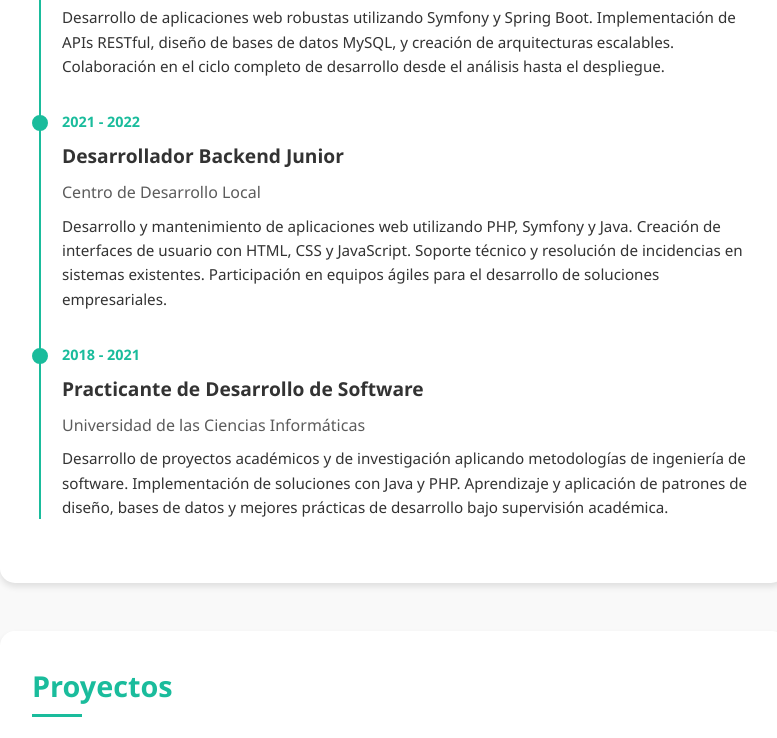
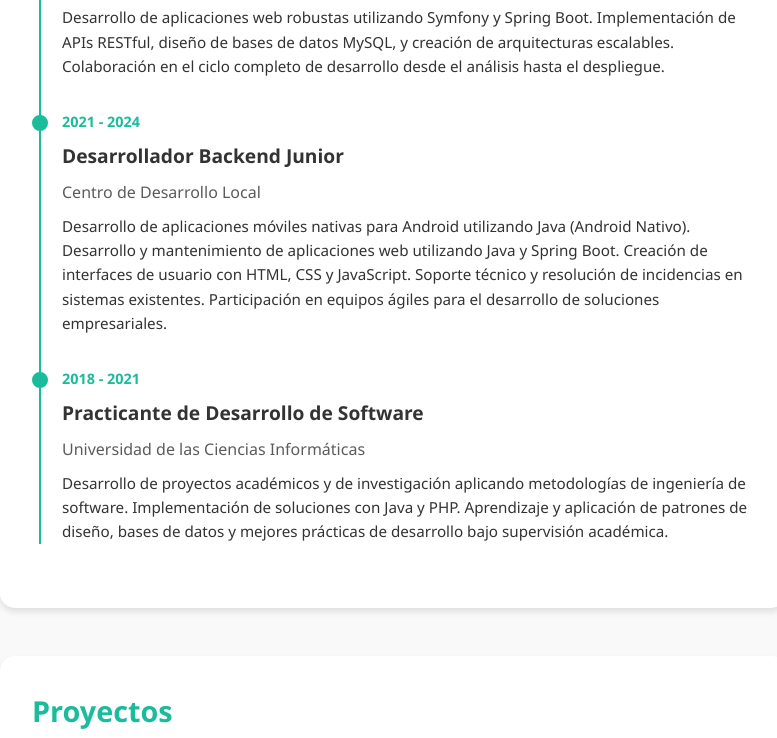
Before and after one commit to Christianrvdv/christianrvdv, a plain HTML site: page index.html in a window 1280 px wide. Shown: the part 1786-2524 px from the top of the page, without its empty margins (454-1231 px from the left). Drawn offline with Linux system fonts and the light colour scheme.

Commit message:
feat(i18n): Actualización de fechas de proyectos y estudios en traducciones Se han actualizado las fechas de inicio/fin para las siguientes entradas en las claves de traducción, tanto en español ('es') como en inglés ('en'), dentro del archivo script.js:

```diff
--- a/index.html
+++ b/index.html
@@ -152,7 +152,7 @@
                 <h2 data-i18n="experience.title">Experiencia</h2>
                 <div class="timeline">
                     <div class="timeline-item">
-                        <div class="timeline-date" data-i18n="experience.freelance.date">2022 - Presente</div>
+                        <div class="timeline-date" data-i18n="experience.freelance.date">2024 - Presente</div>
                         <h3 class="timeline-title" data-i18n="experience.freelance.title">Desarrollador Backend</h3>
                         <p class="timeline-company" data-i18n="experience.freelance.company">Freelance / Proyectos
                             Independientes</p>
@@ -165,12 +165,12 @@
                     </div>
 
                     <div class="timeline-item">
-                        <div class="timeline-date" data-i18n="experience.junior.date">2021 - 2022</div>
+                        <div class="timeline-date" data-i18n="experience.junior.date">2021 - 2024</div>
                         <h3 class="timeline-title" data-i18n="experience.junior.title">Desarrollador Backend Junior</h3>
                         <p class="timeline-company" data-i18n="experience.junior.company">Centro de Desarrollo Local</p>
-                        <p class="timeline-description" data-i18n="experience.junior.description">Desarrollo y
-                            mantenimiento de aplicaciones web utilizando PHP,
-                            Symfony y Java.
+                        <p class="timeline-description" data-i18n="experience.junior.description">
+                            Desarrollo de aplicaciones móviles nativas para Android utilizando Java (Android Nativo).
+                            Desarrollo y mantenimiento de aplicaciones web utilizando Java y Spring Boot.
                             Creación de interfaces de usuario con HTML, CSS y JavaScript. Soporte técnico y resolución
                             de incidencias
                             en sistemas existentes. Participación en equipos ágiles para el desarrollo de soluciones
--- a/script.js
+++ b/script.js
@@ -76,7 +76,7 @@ const translations = {
         "contact.title": "Contacto",
 
         // Sobre mí
-        "about.paragraph1": "Hola, soy Christian Vazquez, un Ingeniero en Ciencias Informáticas apasionado por el desarrollo de software y la creación de soluciones web innovadoras. Mi formación en la UCI me proporcionó una base sólida en ingeniería de software, la cual he consolidado a través de proyectos personales donde aplico mi conocimiento en la práctica.",
+        "about.paragraph1": "Hola, soy Christián Vazquez, un Ingeniero en Ciencias Informáticas apasionado por el desarrollo de software y la creación de soluciones web innovadoras. Mi formación en la UCI me proporcionó una base sólida en ingeniería de software, la cual he consolidado a través de proyectos personales donde aplico mi conocimiento en la práctica.",
         "about.paragraph2": "Mi motivación es transformar ideas en código funcional, limpio y eficiente, siguiendo las mejores prácticas y estándares de la industria. Aunque mi trayectoria profesional inicial ha estado fuera del ámbito del desarrollo, he dedicado los últimos dos años a mantener y potenciar mis habilidades de forma autodidacta, construyendo aplicaciones y explorando tecnologías modernas de front-end y back-end.",
         "about.paragraph3": "Mi experiencia se centra principalmente en el desarrollo backend con Java y PHP, donde he trabajado con frameworks como Spring Boot y Symfony. También tengo capacidad para crear interfaces frontend básicas y me adapto bien a entornos full-stack cuando el proyecto lo requiere, siempre con la humildad de reconocer que el aprendizaje en este campo es continuo.",
         "about.paragraph4": "Actualmente, curso una Maestría en Informática Aplicada para profundizar en mis conocimientos y especializarme, demostrando mi firme compromiso con el crecimiento continuo en este campo.",
@@ -94,15 +94,15 @@ const translations = {
         "study.degree.description": "Graduado de un programa de ingeniería con un enfoque práctico en el desarrollo de software. La formación en la UCI se caracterizó por un modelo de aprendizaje basado en proyectos reales, donde consolidé mis conocimientos en fundamentos de la computación, ingeniería de software, bases de datos y tecnologías de vanguardia, preparándome para enfrentar desafíos complejos en el ámbito del desarrollo de software.",
 
         // Experiencia
-        "experience.freelance.date": "2022 - Presente",
+        "experience.freelance.date": "2024 - Presente",
         "experience.freelance.title": "Desarrollador Backend",
         "experience.freelance.company": "Freelance / Proyectos Independientes",
         "experience.freelance.description": "Desarrollo de aplicaciones web robustas utilizando Symfony y Spring Boot. Implementación de APIs RESTful, diseño de bases de datos MySQL, y creación de arquitecturas escalables. Colaboración en el ciclo completo de desarrollo desde el análisis hasta el despliegue.",
 
-        "experience.junior.date": "2021 - 2022",
+        "experience.junior.date": "2021 - 2024",
         "experience.junior.title": "Desarrollador Backend Junior",
         "experience.junior.company": "Centro de Desarrollo Local",
-        "experience.junior.description": "Desarrollo y mantenimiento de aplicaciones web utilizando PHP, Symfony y Java. Creación de interfaces de usuario con HTML, CSS y JavaScript. Soporte técnico y resolución de incidencias en sistemas existentes. Participación en equipos ágiles para el desarrollo de soluciones empresariales.",
+        "experience.junior.description": "Desarrollo de aplicaciones móviles nativas para Android utilizando Java (Android Nativo). Desarrollo y mantenimiento de aplicaciones web utilizando Java y Spring Boot. Creación de interfaces de usuario con HTML, CSS y JavaScript. Soporte técnico y resolución de incidencias en sistemas existentes. Participación en equipos ágiles para el desarrollo de soluciones empresariales.",
 
         "experience.intern.date": "2018 - 2021",
         "experience.intern.title": "Practicante de Desarrollo de Software",
@@ -148,7 +148,6 @@ const translations = {
         "contact.subject": "Asunto",
         "contact.message": "Mensaje",
         "contact.submit": "Enviar Mensaje",
-
         // CTA
         "cta.text": "¿Interesado en colaborar?",
         "cta.button": "Contáctame ahora",
@@ -185,58 +184,58 @@ const translations = {
         "skills.title": "Technical Skills",
         "contact.title": "Contact",
 
-        // About me
-        "about.paragraph1": "Hello, I'm Christian Vazquez, a Computer Science Engineer passionate about software development and creating innovative web solutions. My education at UCI provided me with a solid foundation in software engineering, which I have strengthened through personal projects where I apply my knowledge in practice.",
-        "about.paragraph2": "My motivation is to transform ideas into functional, clean, and efficient code, following industry best practices and standards. Although my initial professional path started outside the development field, I have dedicated the last two years to maintaining and enhancing my skills through self-learning, building applications and exploring modern front-end and back-end technologies.",
-        "about.paragraph3": "My experience focuses primarily on backend development with Java and PHP, where I have worked with frameworks like Spring Boot and Symfony. I can also create basic frontend interfaces and adapt well to full-stack environments when required by the project, always with the humility to recognize that learning in this field is continuous.",
-        "about.paragraph4": "Currently, I'm pursuing a Master's in Applied Computer Science to deepen my knowledge and specialize, demonstrating my strong commitment to continuous growth in this field.",
-        "about.paragraph5": "When I'm not programming, I enjoy reading, spending time with family, and learning about new technologies. I firmly believe in continuous learning and staying updated with the latest trends in web development.",
+        // About Me
+        "about.paragraph1": "Hello, I am Christián Vazquez, a Computer Science Engineer passionate about software development and creating innovative web solutions. My education at UCI provided me with a solid foundation in software engineering, which I have consolidated through personal projects where I apply my knowledge in practice.",
+        "about.paragraph2": "My motivation is to transform ideas into functional, clean, and efficient code, following industry best practices and standards. Although my initial professional career has been outside the development field, I have dedicated the last two years to maintaining and enhancing my skills through self-learning, building applications, and exploring modern front-end and back-end technologies.",
+        "about.paragraph3": "My experience is mainly focused on backend development with Java and PHP, where I have worked with frameworks like Spring Boot and Symfony. I also have the capacity to create basic front-end interfaces and adapt well to full-stack environments when the project requires it, always with the humility to recognize that learning in this field is continuous.",
+        "about.paragraph4": "I am currently pursuing a Master's degree in Applied Informatics to deepen my knowledge and specialize, demonstrating my firm commitment to continuous growth in this field.",
+        "about.paragraph5": "When I'm not coding, I enjoy reading, family time, and learning about new technologies. I strongly believe in continuous learning and staying updated with the latest trends in web development.",
 
         // Education
         "study.masters.date": "2025 - Present",
-        "study.masters.title": "Master's in Applied Computer Science",
-        "study.masters.university": "José Martí University (UNISS)",
-        "study.masters.description": "Complementing my undergraduate education with a specialization that bridges the gap between advanced computer science theory and its practical application in business and research environments. I'm focusing on acquiring high-level competencies for designing and implementing complex systems that address current technological challenges.",
+        "study.masters.title": "Master's Degree in Applied Informatics",
+        "study.masters.university": "Universidad José Martí (UNISS)",
+        "study.masters.description": "Complementing my undergraduate education with a specialization that seeks to bridge the gap between advanced computer science theory and its practical application in business and research environments. I am focusing on acquiring high-level competencies for the design and implementation of complex systems that respond to current technological challenges.",
 
         "study.degree.date": "2017 - 2022",
         "study.degree.title": "Computer Science Engineering",
-        "study.degree.university": "University of Computer Sciences (UCI)",
-        "study.degree.description": "Graduated from an engineering program with a practical approach to software development. The education at UCI was characterized by a project-based learning model, where I consolidated my knowledge in computer fundamentals, software engineering, databases, and cutting-edge technologies, preparing me to tackle complex challenges in software development.",
+        "study.degree.university": "Universidad de las Ciencias Informáticas (UCI)",
+        "study.degree.description": "Graduate of an engineering program with a practical focus on software development. The education at UCI was characterized by a project-based learning model, where I consolidated my knowledge in computing fundamentals, software engineering, databases, and cutting-edge technologies, preparing me to face complex challenges in the field of software development.",
 
         // Experience
-        "experience.freelance.date": "2022 - Present",
+        "experience.freelance.date": "2024 - Present",
         "experience.freelance.title": "Backend Developer",
         "experience.freelance.company": "Freelance / Independent Projects",
-        "experience.freelance.description": "Development of robust web applications using Symfony and Spring Boot. Implementation of RESTful APIs, MySQL database design, and creation of scalable architectures. Collaboration in the complete development cycle from analysis to deployment.",
+        "experience.freelance.description": "Development of robust web applications using Symfony and Spring Boot. Implementation of RESTful APIs, MySQL database design, and creation of scalable architectures. Collaboration in the full development cycle from analysis to deployment.",
 
-        "experience.junior.date": "2021 - 2022",
+        "experience.junior.date": "2021 - 2024",
         "experience.junior.title": "Junior Backend Developer",
         "experience.junior.company": "Local Development Center",
-        "experience.junior.description": "Development and maintenance of web applications using PHP, Symfony, and Java. Creation of user interfaces with HTML, CSS, and JavaScript. Technical support and issue resolution in existing systems. Participation in agile teams for business solutions development.",
+        "experience.junior.description": "Development of native Android mobile applications using Java (Native Android). Development and maintenance of web applications using Java and Spring Boot. Creation of user interfaces with HTML, CSS, and JavaScript. Technical support and resolution of incidents in existing systems. Participation in agile teams for the development of business solutions.",
 
         "experience.intern.date": "2018 - 2021",
         "experience.intern.title": "Software Development Intern",
-        "experience.intern.company": "University of Computer Sciences",
+        "experience.intern.company": "Universidad de las Ciencias Informáticas",
         "experience.intern.description": "Development of academic and research projects applying software engineering methodologies. Implementation of solutions with Java and PHP. Learning and application of design patterns, databases, and development best practices under academic supervision.",
 
         // Projects
         "projects.inventory.type": "Backend System",
         "projects.inventory.title": "Inventory and Sales Management System",
-        "projects.inventory.description": "Complete system developed with Symfony for inventory management, sales, purchases, and data analysis. Includes stock control, PDF invoicing, metrics dashboard, and specialized services for complex business logic.",
+        "projects.inventory.description": "Complete system developed with Symfony for inventory, sales, purchasing, and data analysis management. Includes stock control, PDF invoicing, dashboard with metrics, and specialized services for complex business logic.",
 
         "projects.microservices.type": "Microservices Architecture",
         "projects.microservices.title": "Library System with Microservices Architecture",
-        "projects.microservices.description": "Scalable distributed system developed with Spring Boot for complete library management. Implements specialized microservices for books, users, loans, and notifications, with API Gateway, service discovery, and asynchronous communication through messaging.",
+        "projects.microservices.description": "Scalable distributed system developed with Spring Boot for complete library management. Implements specialized microservices for books, users, loans, and notifications, with API Gateway, service discovery, and asynchronous communication via messaging.",
 
         "projects.android.type": "Mobile Application",
         "projects.android.title": "Mobile System for BANCEC Card Request Management",
-        "projects.android.description": "Complete Android application developed to optimize the magnetic card request reception process in banking environments. Includes QR data capture, customer management, Excel export/import, real-time statistics, and secure data transfer between devices.",
+        "projects.android.description": "Complete Android application developed to optimize the process of receiving magnetic card requests in banking environments. Includes data capture via QR, client management, Excel export/import, real-time statistics, and secure data transfer between devices.",
 
         "projects.portfolio.type": "Professional Portfolio - Current Site",
         "projects.portfolio.title": "Responsive Professional Portfolio",
-        "projects.portfolio.description": "Modern Single Page Application developed with HTML5, CSS3, and vanilla JavaScript. Includes responsive design, persistent light/dark theme, smooth navigation, scroll animations, and interactive contact form.",
+        "projects.portfolio.description": "Modern Single Page Application developed with HTML5, CSS3, and vanilla JavaScript. Includes responsive design, persistent light/dark theme, smooth navigation, scroll animations, and an interactive contact form.",
 
-        "projects.demo": "Demo in Development",
+        "projects.demo": "Demo in development",
         "projects.code": "Code",
 
         // Skills
@@ -252,7 +251,7 @@ const translations = {
         "skills.learning": "Autonomous Learning",
 
         // Contact
-        "contact.bot_trap": "Do not fill this field",
+        "contact.bot_trap": "Do not complete this field",
         "contact.name": "Name",
         "contact.email": "Email",
         "contact.subject": "Subject",
```
Also changed, not shown: 1 other file.
